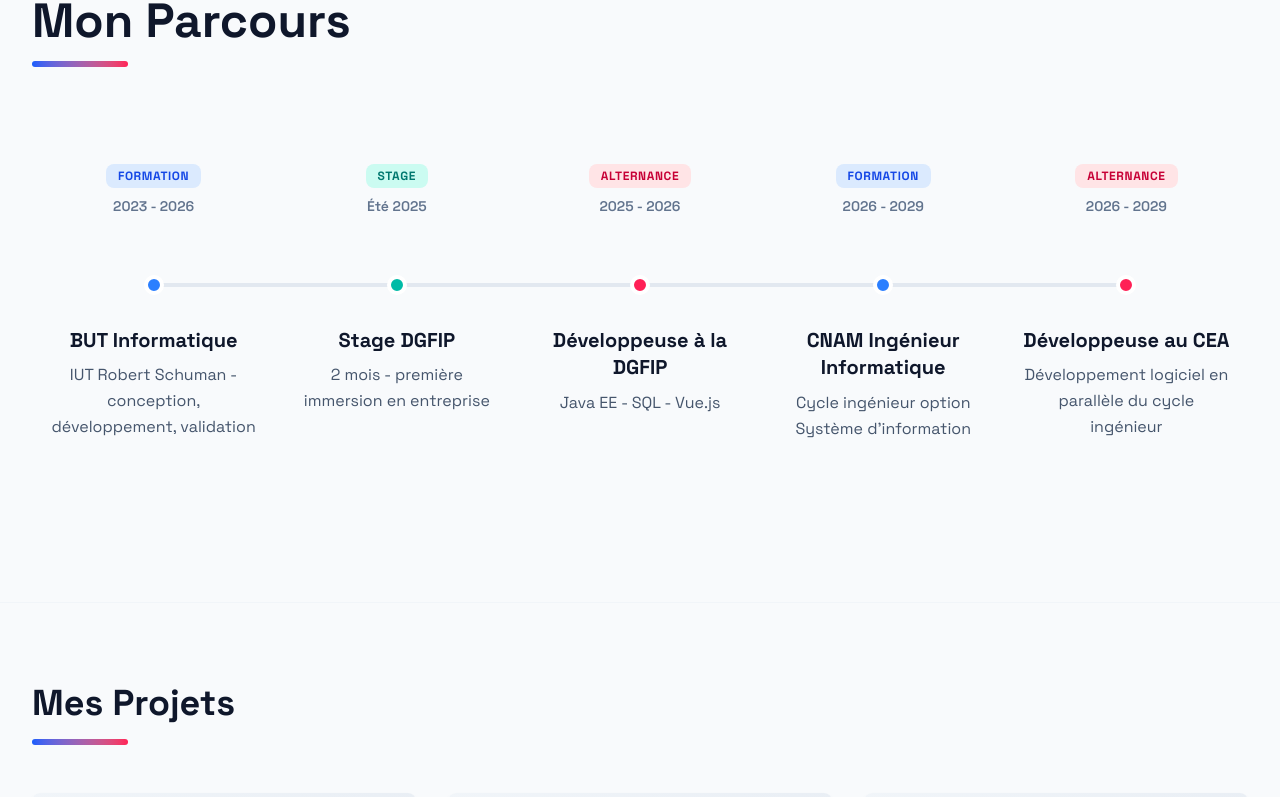
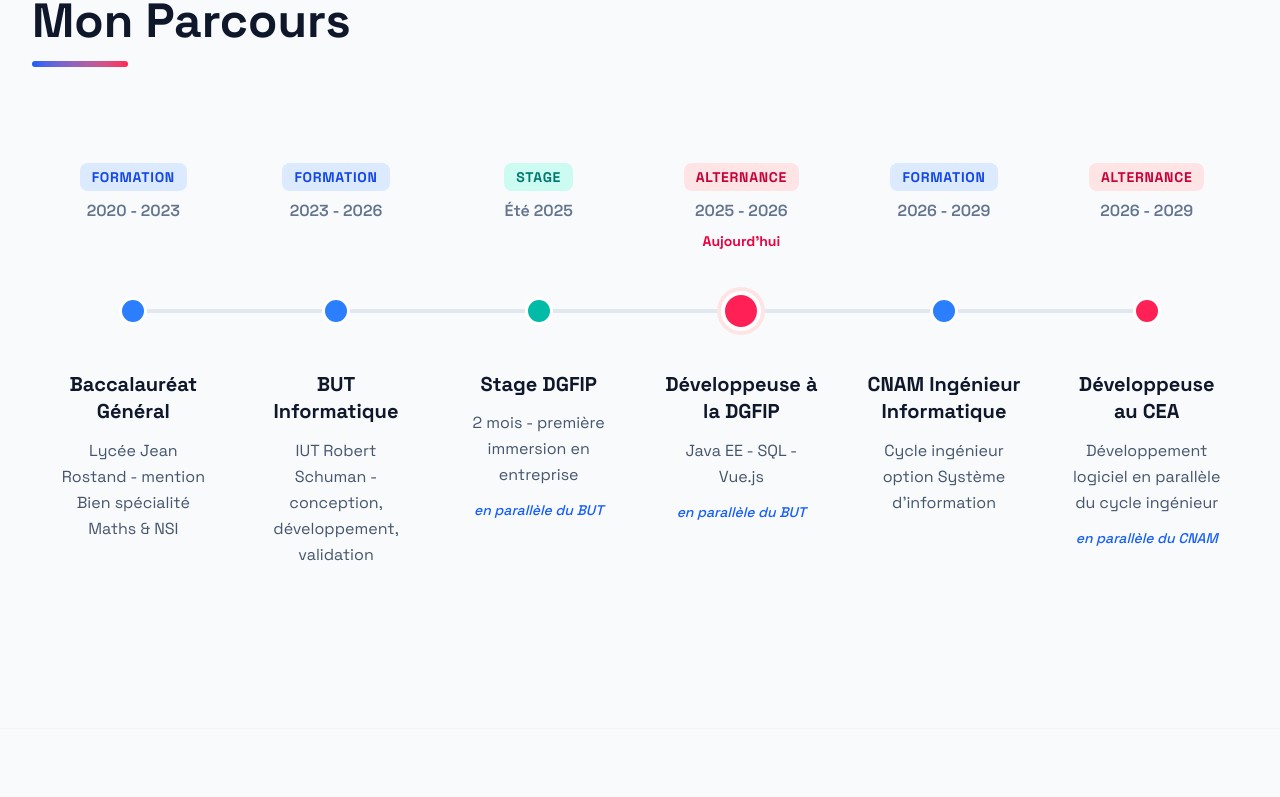
Before and after one commit to Priscillia-B/Portfolio, a React (Vite) app: page /#/ in a window 1280 px wide. Shown: the part 1592-2389 px from the top of the page. Built offline with nearby package versions, Linux system fonts and the light colour scheme.

Commit message:
Adding the baccalaureate to the timeline

```diff
--- a/src/components/Timeline.jsx
+++ b/src/components/Timeline.jsx
@@ -15,16 +15,17 @@ const dotStyles = {
 
 function Timeline() {
   return (
-    <section className="max-w-7xl mx-auto px-8 py-24 md:py-32">
+    <section className="max-w-7xl mx-auto px-4 sm:px-8 py-24 md:py-32">
       <div className="space-y-4 mb-20">
         <h2 className="text-4xl md:text-5xl font-bold text-slate-900 dark:text-white">
           Mon Parcours
         </h2>
+
         <div className="h-1.5 w-24 bg-linear-to-r from-blue-600 to-rose-500 rounded-full" />
       </div>
 
-      <div className="overflow-x-auto pb-8">
-        <div className="flex items-start min-w-200 pt-32 relative">
+      <div className="overflow-x-auto xl:overflow-x-visible pb-8">
+        <div className="flex items-start min-w-275 xl:min-w-full pt-36 relative">
           {timelineData.map((step, i) => {
             const isLast = i === timelineData.length - 1;
 
@@ -33,32 +34,66 @@ function Timeline() {
                 key={i}
                 className="flex-1 flex flex-col items-center relative"
               >
-                {!isLast && (
-                  <div className="absolute top-2 left-1/2 right-[-50%] h-1 bg-slate-200 dark:bg-slate-700/50" />
-                )}
+                <div className="relative w-full h-10 flex items-center justify-center">
+                  {!isLast && (
+                    <div className="absolute left-1/2 right-[-50%] h-1 bg-slate-200 dark:bg-slate-700/50" />
+                  )}
 
-                <div className="absolute -top-28 left-1/2 -translate-x-1/2 text-center w-56">
+                  <div
+                    className={`
+                      rounded-full shrink-0 z-10
+                      ${
+                        step.current
+                          ? "w-10 h-10 border-4 ring-4 ring-rose-100 dark:ring-rose-900/30"
+                          : "w-7 h-7 border-[3px]"
+                      }
+                      ${dotStyles[step.type]}
+                    `}
+                  />
+                </div>
+
+                <div className="absolute -top-32 left-1/2 -translate-x-1/2 text-center w-56 xl:w-72">
                   <span
-                    className={`inline-block text-xs font-bold uppercase tracking-wider px-3 py-1 rounded-lg mb-2 ${badgeStyles[step.type]}`}
+                    className={`
+                      inline-block
+                      text-xs xl:text-sm
+                      font-bold
+                      uppercase
+                      tracking-wider
+                      px-3 py-1
+                      rounded-lg
+                      mb-2
+                      ${badgeStyles[step.type]}
+                    `}
                   >
                     {step.label}
                   </span>
-                  <span className="block text-sm font-semibold text-slate-500 dark:text-slate-400 whitespace-nowrap">
+
+                  <span className="block text-sm xl:text-base font-semibold text-slate-500 dark:text-slate-400 whitespace-nowrap">
                     {step.date}
                   </span>
+
+                  {step.current && (
+                    <span className="block mt-2 text-sm font-bold text-rose-600 dark:text-rose-400">
+                      Aujourd'hui
+                    </span>
+                  )}
                 </div>
 
-                <div
-                  className={`w-5 h-5 rounded-full border-4 shrink-0 z-10 ${dotStyles[step.type]}`}
-                />
-
-                <div className="mt-8 text-center px-4 rounded-xl">
-                  <h3 className="text-lg md:text-xl font-bold text-slate-900 dark:text-white mb-2 leading-snug">
+                <div className="mt-10 text-center px-4 xl:px-6 rounded-xl">
+                  <h3 className="text-lg xl:text-xl font-bold text-slate-900 dark:text-white mb-3 leading-snug">
                     {step.title}
                   </h3>
-                  <p className="text-sm md:text-base text-slate-600 dark:text-slate-400 leading-relaxed">
+
+                  <p className="text-sm xl:text-base text-slate-600 dark:text-slate-400 leading-relaxed">
                     {step.desc}
                   </p>
+
+                  {step.overlap && (
+                    <span className="block mt-3 text-sm font-medium italic text-blue-600 dark:text-blue-400">
+                      {step.overlap}
+                    </span>
+                  )}
                 </div>
               </div>
             );
--- a/src/data/timeline.js
+++ b/src/data/timeline.js
@@ -1,4 +1,12 @@
 export const timelineData = [
+  {
+    date: "2020 - 2023",
+    type: "formation",
+    label: "Formation",
+    title: "Baccalauréat Général",
+    desc: "Lycée Jean Rostand - mention Bien spécialité Maths & NSI",
+
+  },
   {
     date: "2023 - 2026",
     type: "formation",
```
